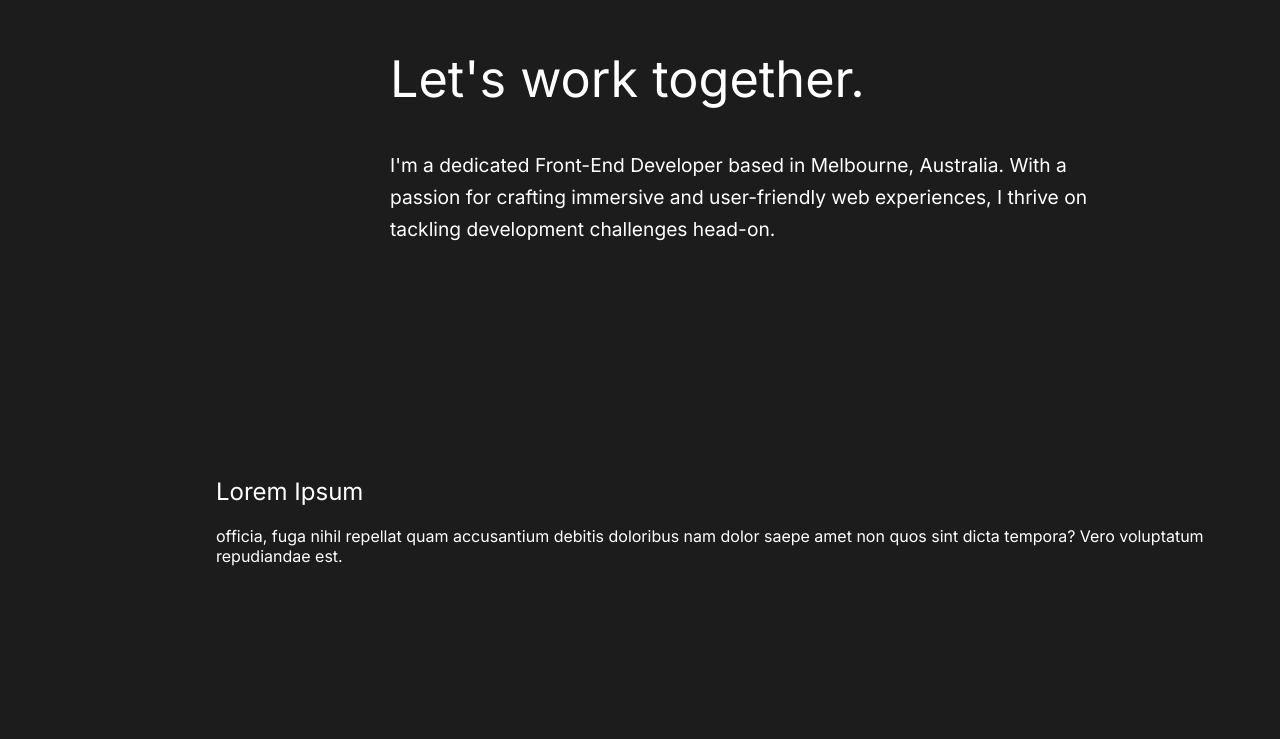
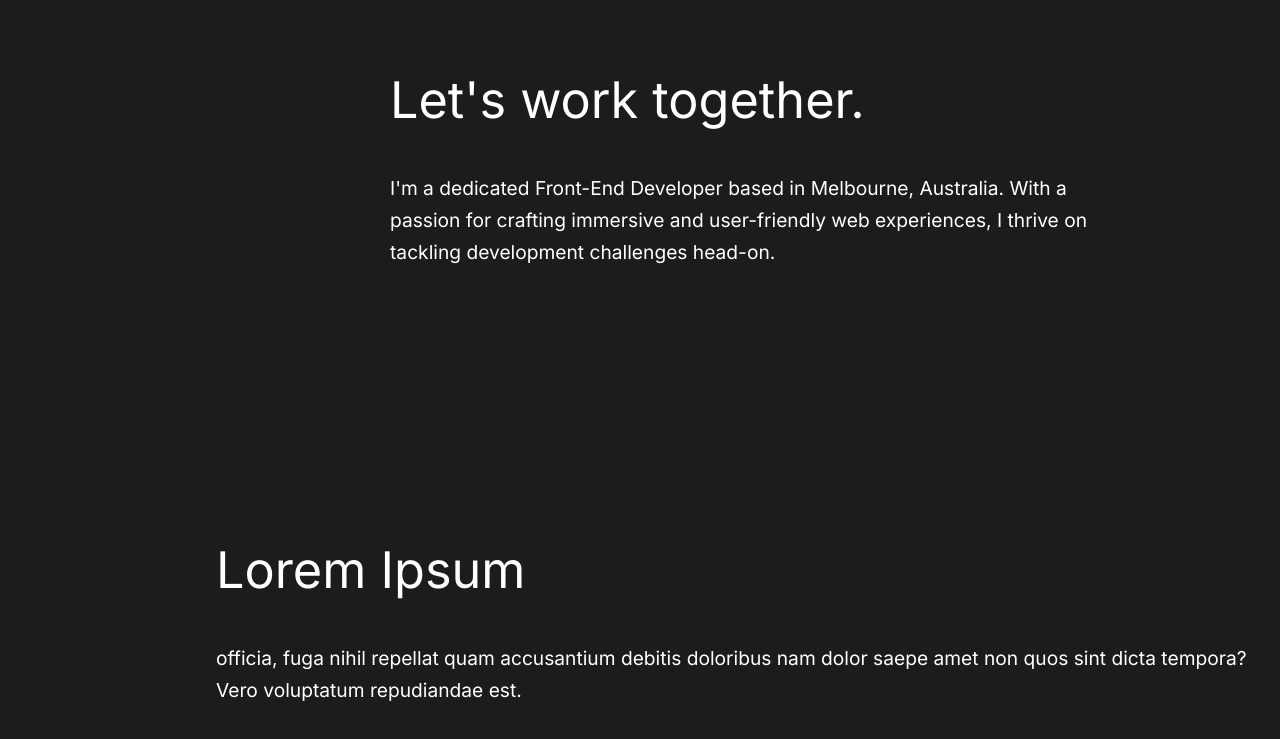
Before and after one commit to zac-march/portfolio, a React (Create React App) app: page / in a window 1280 px wide. Shown: the part 199-938 px from the top of the page. Before the commit the page ends 800 px from the top, so only its background shows below. Built offline with nearby package versions, Linux system fonts and the light colour scheme.

Commit message:
Add global heading styling

```diff
--- a/src/components/Hero/Hero.module.css
+++ b/src/components/Hero/Hero.module.css
@@ -1,5 +1,5 @@
 .container {
-  height: 80vh;
+  height: 85vh;
   display: flex;
   align-items: center;
   max-width: 700px;
@@ -10,15 +10,3 @@
   display: flex;
   flex-direction: column;
 }
-
-.container h1,
-.container h2 {
-  font-size: 3.15rem;
-  line-height: 3.5rem;
-}
-
-.container p {
-  margin-top: 0;
-  font-size: 1.2rem;
-  line-height: 32px;
-}
--- a/src/index.css
+++ b/src/index.css
@@ -21,3 +21,21 @@ h4,
 h5 {
   font-weight: 400;
 }
+
+h1 {
+  font-size: 3.15rem;
+}
+
+h2 {
+  font-size: 2.6rem;
+}
+
+h3 {
+  font-size: 1.5rem;
+}
+
+p {
+  margin-top: 0;
+  font-size: 1.2rem;
+  line-height: 32px;
+}
```
